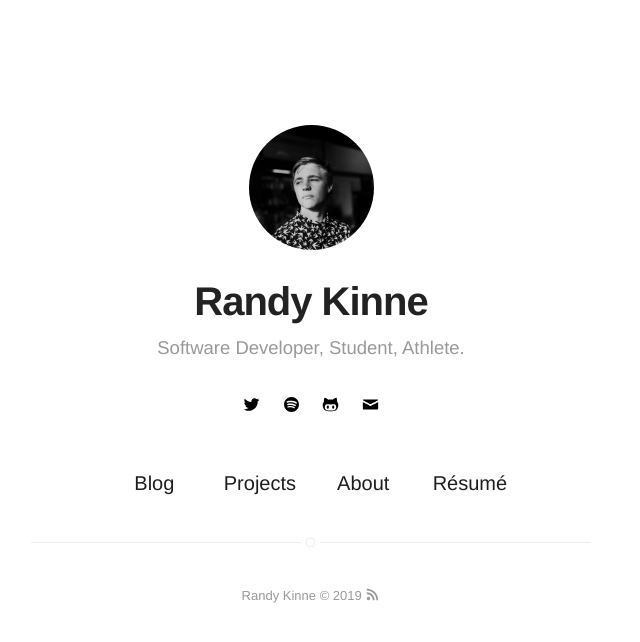
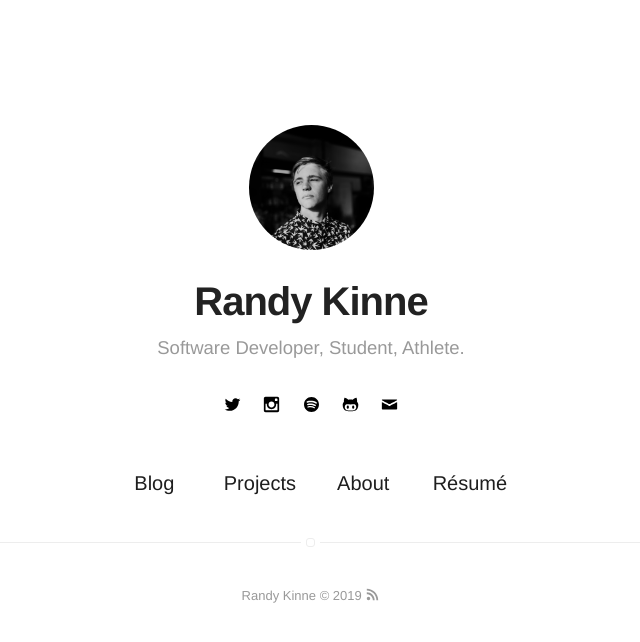
Before and after one commit to randykinne/randykinne.dev, a Jekyll site: the page built from index.html, in a window 1280 px wide. Shown: the top 642 px of the page, without its empty margins (329-969 px from the left). Built offline with Jekyll 4.4.1, drawn with Linux system fonts in a browser that asks for light colours.

Commit message:
Fix URL, change width to large, add instagram link

```diff
--- a/_config.yml
+++ b/_config.yml
@@ -16,7 +16,7 @@ resume: true
 resume-external: true
 resume-url: https://google.com/?q=my+resume
 
-url: https://randykinne.github.io
+url: https://randykinne.me
 # your url: http://USERNAME.github.io
 
 #permalink: /:title/
@@ -37,7 +37,7 @@ disqus:
 #facebook: myfacebook
 twitter: 27kinne27
 # google: mygoogle
-# instagram: myinstagram
+instagram: randy.kinne
 # pinterest: mypinterest
 # linkedin: mylinkedin
 # youtube: myyoutube
@@ -70,7 +70,7 @@ authors:
 # do you want a larger site? change the option below
 # options: [normal, large] | default: normal
 # normal = 560px / large = 810px
-width: normal
+width: large
 
 # if you don't need pagination, comment the *paginate* configs below
 paginate: 5
```
